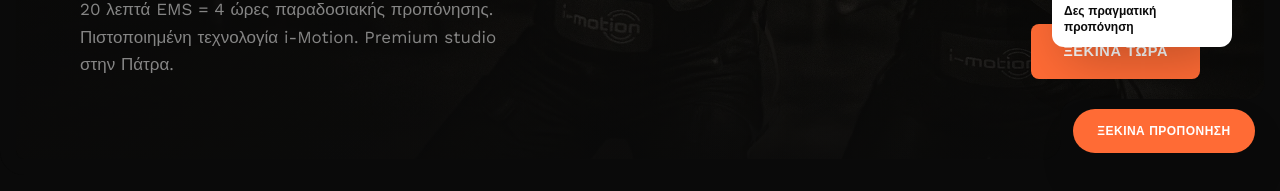
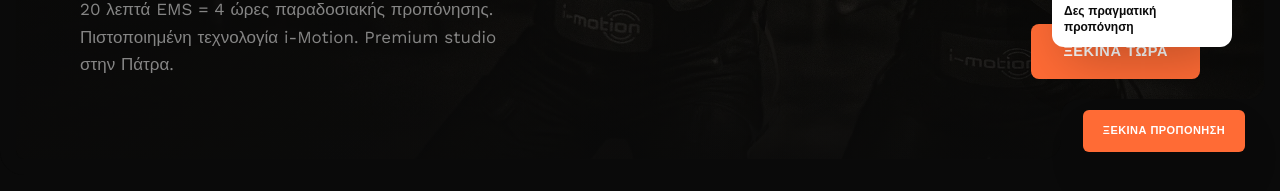
Before and after one commit to Movus-Studio/MOVUS-website, a Next.js app: page / in a window 1280 px wide. Shown: the part 625-816 px from the top of the page. Built offline with nearby package versions, Linux system fonts and the light colour scheme.

Commit message:
Sharpen and shrink CTA button geometry slightly

```diff
--- a/app/layout.tsx
+++ b/app/layout.tsx
@@ -98,7 +98,7 @@ export default function RootLayout({
             href="https://booking.movus.gr"
             target="_blank"
             rel="noopener noreferrer"
-            className="pointer-events-auto btn-primary !rounded-full !text-[11px] md:!text-xs !py-3 md:!py-3.5 !px-5 md:!px-6 shadow-2xl hover:scale-105 transition-transform whitespace-nowrap"
+            className="pointer-events-auto btn-primary !rounded-md !text-[10px] md:!text-[11px] !py-2.5 md:!py-3 !px-4 md:!px-5 shadow-2xl hover:scale-105 transition-transform whitespace-nowrap"
           >
             ΞΕΚΙΝΑ ΠΡΟΠΟΝΗΣΗ
           </a>
```
